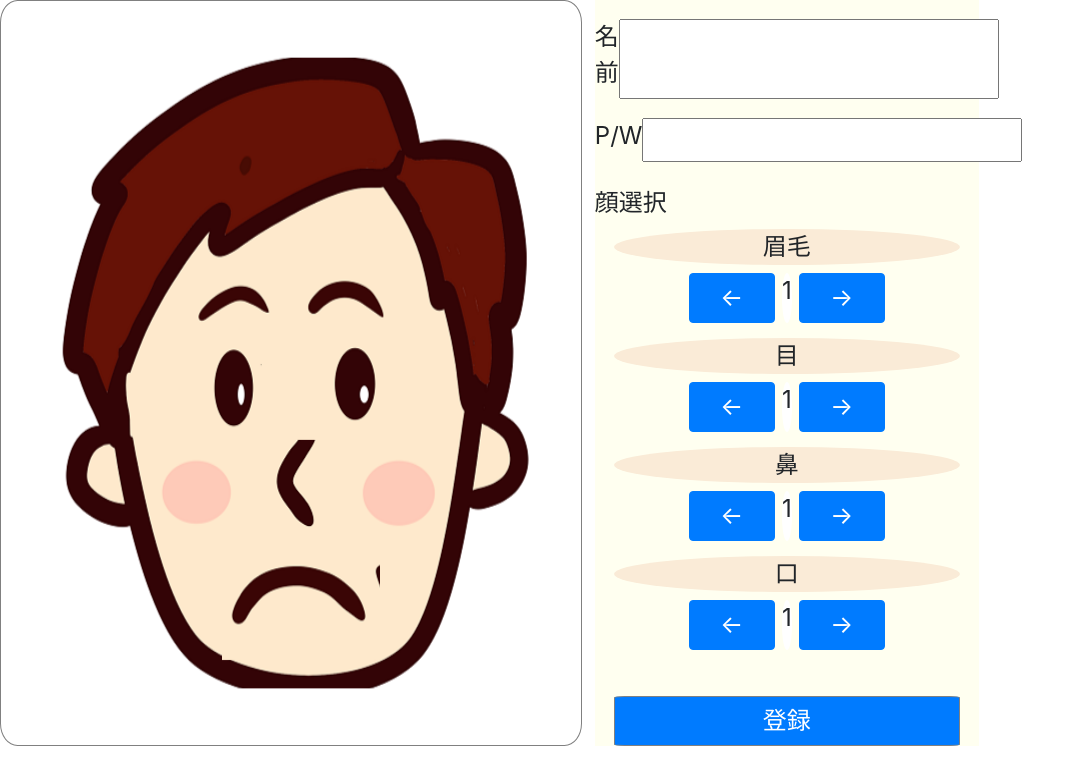
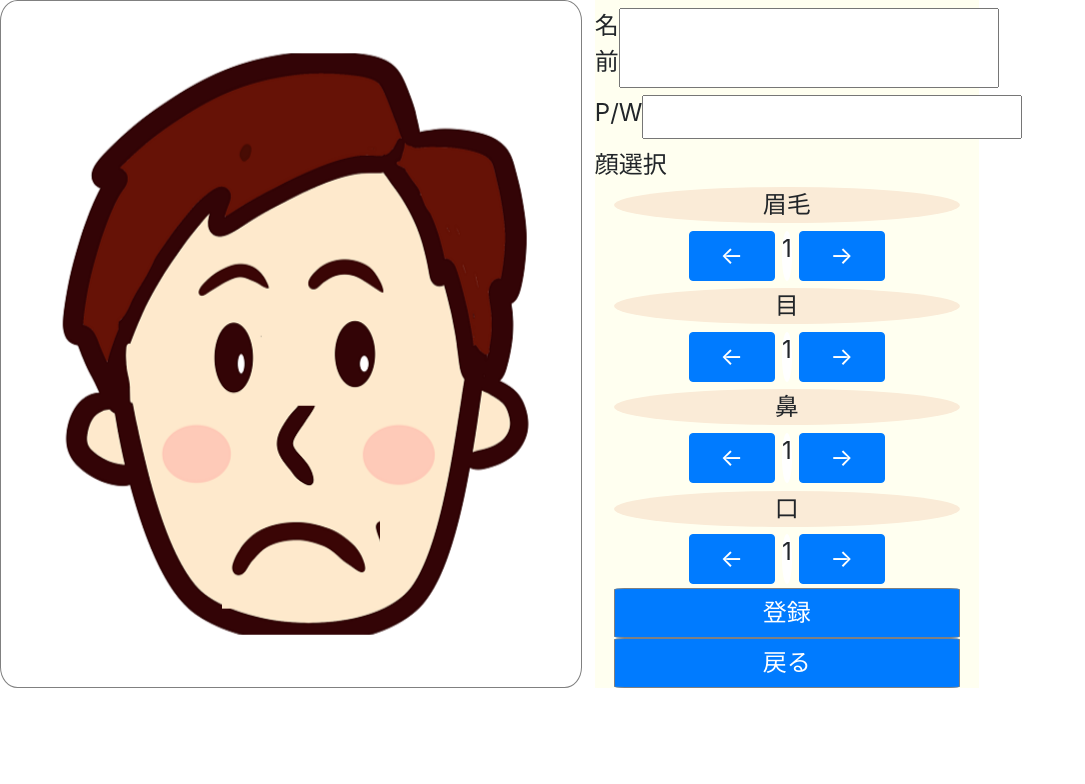
Before and after one commit to Shu-Matsumoto/js_quiz, a website with bundled scripts: page html/facecreate.html in a window 1280 px wide. Shown: the whole page, without its empty margins (0-1085 px from the left). Built offline with nearby package versions, Linux system fonts and the light colour scheme.

Commit message:
・ユーザ登録画面にホームへ戻るボタン追加 ・ログイン成功時にタイピングゲームページへログインユーザ情報渡しを実装 ・ゲーム画面でログインしたユーザ情報を表示する機能追加

```diff
--- a/css/facecreatestyle.css
+++ b/css/facecreatestyle.css
@@ -9,7 +9,7 @@
   display: flex;
   justify-content: space-around;
   font-size: 1.5rem;
-  margin: 5% 0%;
+  margin: 2% 0%;
 }
 
 .input_password_area{
@@ -39,7 +39,7 @@
 .parts_select_area{
   font-size: 1.5rem;
   text-align: center;
-  margin-top: 5%;
+  margin-top: 1%;
 }
 
 .parts_select_area p{
@@ -64,7 +64,7 @@
   justify-content: center;
   flex-wrap: wrap;
   align-content: center;
-  padding: 2% 0%;
+  padding: 1% 0%;
   margin: 0%;
 }
 
@@ -96,7 +96,6 @@
 .user_information_regist_area{
   display: flex;
   justify-content: center;
-  margin-top: 10%;
 }
 
 .user_information_regist_area input{
@@ -116,3 +115,26 @@
   border-color: gray;
   border-radius: 3%;
 }
+
+.return_home_area {
+  display: flex;
+  justify-content: center;
+}
+
+.return_home_area input {
+  width: 90%;
+  border-style: solid;
+  border-width: 1px;
+  border-color: gray;
+  border-radius: 3%;
+  font-size: 1.5rem;
+}
+
+.return_home_area input:hover {
+  background-color: gainsboro;
+  color: gray;
+  border-style: solid;
+  border-width: 1px;
+  border-color: gray;
+  border-radius: 3%;
+}
--- a/html/facecreate.html
+++ b/html/facecreate.html
@@ -113,6 +113,14 @@
             id="id_button_user_regist"
           />
         </div>
+        <div class="return_home_area">
+          <input
+            type="button"
+            class="btn btn-primary"
+            value="戻る"
+            id="id_button_return_home"
+          />
+        </div>
       </div>
     </div>
     <script src="https://ajax.googleapis.com/ajax/libs/jquery/3.2.1/jquery.min.js"></script>
--- a/js/facecreate.js
+++ b/js/facecreate.js
@@ -158,6 +158,14 @@ function windowInit()
 
   // 登録ボタンクリックイベントハンドラ登録
   userRegistButtonOnclickEventHandler();
+
+  // 戻るボタンクリックイベントハンドラ登録
+  $("#id_button_return_home").on("click", () => {
+
+    $(document.body).fadeOut("slow", function(){
+      window.location.href = "../index.html";
+    });
+  });
 }
 
 // オンロードで描画
--- a/js/userinformation.js
+++ b/js/userinformation.js
@@ -32,6 +32,6 @@ export function LoadUsersDataFromLS() {
   if (localStorage.getItem(ID_APP_DATA_ON_LS)) {
     const jsonData = localStorage.getItem(ID_APP_DATA_ON_LS);
     UserInformationTable = JSON.parse(jsonData);
-    console.log(jsonData);
+    //console.log(jsonData);
   }
 }
```
Also changed, not shown: js/main.js (+8 -3 lines), js/typing.js (+17 -8 lines).
